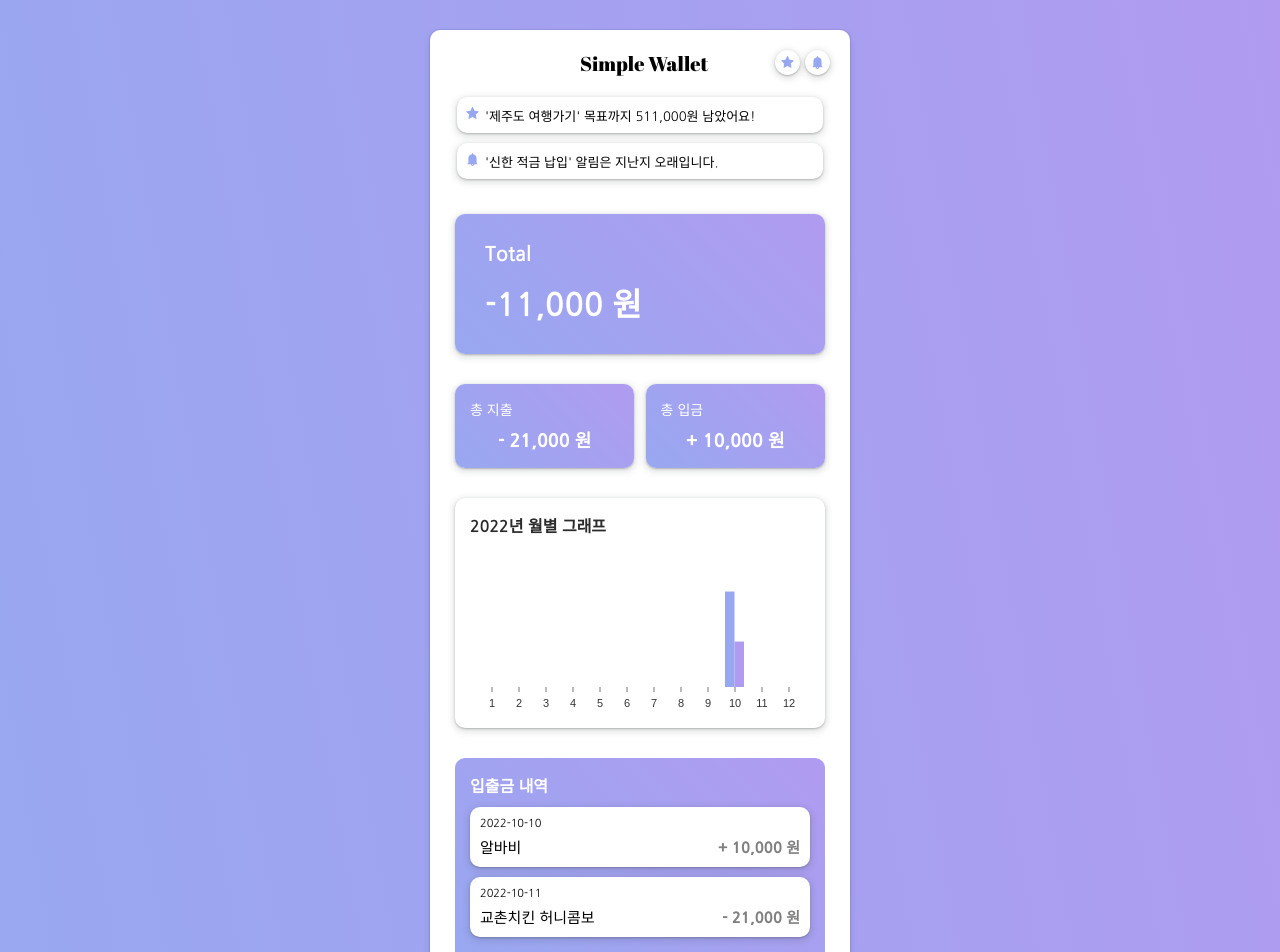
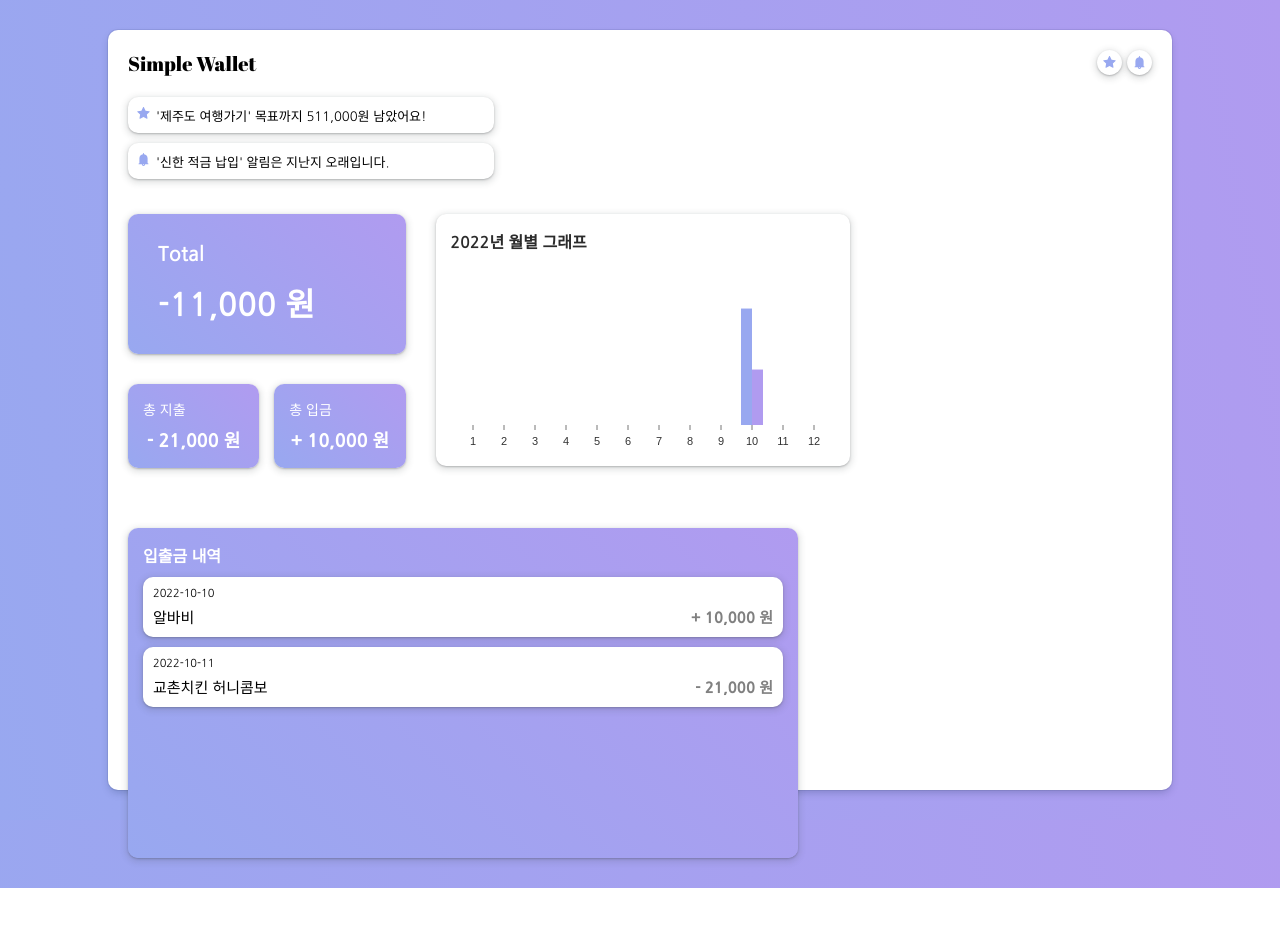
Before and after one commit to 5Suminsss2/Simple-Wallet, a React (Create React App) app: page / in a window 1280 px wide. Shown: the top 952 px of the page. After the commit the page ends 888 px from the top, so only its background shows below. Built offline with nearby package versions, Linux system fonts and the light colour scheme.

Commit message:
Design: 반응형 구현 중

```diff
--- a/src/components/AccountHistory/AccountHistory.js
+++ b/src/components/AccountHistory/AccountHistory.js
@@ -16,6 +16,14 @@ function AccountHistory({dataset}) {
     margin: 30px 0;
     border-radius: 10px;
     background: linear-gradient(45deg, #98a8f0, #b09bf0);
+
+    @media screen and (min-width: 1200px) {
+      width: 50vw;
+      height: 300px;
+      border-radius: 10px;
+      box-shadow: rgba(60, 64, 67, 0.3) 0px 1px 2px 0px,
+        rgba(60, 64, 67, 0.15) 0px 2px 6px 2px;
+    }
   `;
 
   const AccountHistoryTitle = styled.div`
--- a/src/components/Alarm/Alarm.js
+++ b/src/components/Alarm/Alarm.js
@@ -8,6 +8,9 @@ function Alarm() {
   // CSS
   const AlarmContainer = styled.section`
     margin-top: 10px;
+    @media screen and (min-width: 1200px) {
+      margin-left: 0px;
+    }
   `;
 
   // 목표 데이터 가져오기
--- a/src/components/CreateAccountHistory.js
+++ b/src/components/CreateAccountHistory.js
@@ -10,6 +10,11 @@ const CreateAccountHistoryContainer = styled.div`
   margin-bottom: 30px;
   border-radius: 10px;
   background: linear-gradient(45deg, #98a8f0, #b09bf0);
+
+  @media screen and (min-width: 1200px) {
+    margin-left: 30px;
+    margin-bottom: 10px;
+  }
 `;
 
 const CreateAccountHistoryTitle = styled.div`
@@ -17,6 +22,13 @@ const CreateAccountHistoryTitle = styled.div`
   font-weight: 700;
   color: #fff;
   margin-bottom: 10px;
+`;
+
+// 등록 취소 버튼
+const ButtonCotainer = styled.div`
+  @media screen and (min-width: 1200px) {
+    display: flex;
+  }
 `;
 
 const Button = styled.div`
@@ -37,6 +49,10 @@ const Button = styled.div`
     color: #979694;
   }
   font-weight: 700;
+
+  @media screen and (min-width: 1200px) {
+      display: none;
+  }
 `;
 
 // form css
@@ -174,6 +190,15 @@ function CreateAccountHistory({onSubmit}) {
     }
   },[deposit])
 
+  useEffect(()=>{
+    // 화면 사이즈에 따라 입출금 폼 보여주기 여부 판별
+    if(window.screen.width > 1200){
+      setOpen(true);
+     } else {
+      setOpen(false);
+     }
+  },[])
+
   return (
     <div>
       {open === true ? (
@@ -245,6 +270,8 @@ function CreateAccountHistory({onSubmit}) {
               />
             </form>
           </CreateAccountHistoryContainer>
+
+          <ButtonCotainer>
             <Button backgroundColor="#fff" onClick={handleSubmit}>
               등록
             </Button>
@@ -255,6 +282,7 @@ function CreateAccountHistory({onSubmit}) {
             >
               닫기
             </Button>
+          </ButtonCotainer>
         </div>
       ) : (
         <Button onClick={handleAddHistory}>새 거래내역 추가</Button>
--- a/src/components/GraphAccount.js
+++ b/src/components/GraphAccount.js
@@ -13,6 +13,13 @@ const ChartContainer = styled.div`
   border-radius: 10px;
   box-shadow: rgb(60 64 67 / 30%) 0px 1px 2px 0px,
     rgb(60 64 67 / 15%) 0px 2px 6px 2px;
+
+  @media screen and (min-width: 1200px) {
+    margin-top: 35px;
+    margin-left: 30px;
+    height: 222px;
+    width: 30vw;
+  }
 `;
 
 const ChartTitle = styled.div`
--- a/src/components/Title.js
+++ b/src/components/Title.js
@@ -29,6 +29,11 @@ function Title() {
     margin-left: 130px;
     font-size: 20px;
     font-family: "Abril Fatface", cursive;
+    @media screen and (min-width: 1200px) {
+      margin-left: 0px;
+      font-size: 20px;
+      font-family: "Abril Fatface", cursive;
+    }
   `;
 
   const IconPart = styled.div`
--- a/src/components/Total.js
+++ b/src/components/Total.js
@@ -19,12 +19,17 @@ function Total({ dataset }) {
     background: linear-gradient(45deg, #98a8f0, #b09bf0);
     box-shadow: rgba(60, 64, 67, 0.3) 0px 1px 2px 0px,
       rgba(60, 64, 67, 0.15) 0px 2px 6px 2px;
+
+    @media screen and (min-width: 1200px) {
+      width: 17vw;
+    }
   `;
 
   const TotalTitle = styled.div`
     margin-top: 25px;
     font-size: 20px;
     font-weight: 700;
+
   `;
 
   const TotalAccount = styled.div`
@@ -48,6 +53,12 @@ function Total({ dataset }) {
     background: linear-gradient(45deg, #98a8f0, #b09bf0);
     box-shadow: rgba(60, 64, 67, 0.3) 0px 1px 2px 0px,
       rgba(60, 64, 67, 0.15) 0px 2px 6px 2px;
+
+    @media screen and (min-width: 1200px) {
+      &:first-child {
+        margin-right: 15px;
+      }
+    }
   `;
 
   const SeperateTotalTitle = styled.div`
--- a/src/pages/Main.js
+++ b/src/pages/Main.js
@@ -30,6 +30,25 @@ function Main() {
     border-radius: 10px;
     box-shadow: rgba(9, 30, 66, 0.25) 0px 4px 8px -2px,
       rgba(9, 30, 66, 0.08) 0px 0px 0px 1px;
+
+    @media screen and (min-width: 1200px) {
+      width: 80vw;
+      height: 90vh;
+      justify-content: flex-start;
+      align-items: flex-start;
+    }
+  `;
+
+  const ToatalAndGraph = styled.section`
+    @media screen and (min-width: 1200px) {
+      display: flex;
+    }
+  `;
+
+  const AccountHistoryContainer = styled.section`
+    @media screen and (min-width: 1200px) {
+      display: flex;
+    }
   `;
 
   const dataset = useRecoilValue(datasetState);
@@ -38,10 +57,14 @@ function Main() {
     <Wrapper>
       <Title />
       <Alarm />
-      <Total dataset={dataset} />
-      <GraphAccount dataset={dataset} />
-      <AccountHistory dataset={dataset} />
-      <CreateAccountHistory />
+      <ToatalAndGraph>
+        <Total dataset={dataset} />
+        <GraphAccount dataset={dataset} />
+      </ToatalAndGraph>
+      <AccountHistoryContainer>
+        <AccountHistory dataset={dataset} />
+        <CreateAccountHistory />
+      </AccountHistoryContainer>
       {currentAlarmState ? <AlarmModal /> : null}
       {currentGoalState ? <GoalModal /> : null}
     </Wrapper>
```
Lines whose indentation alone changed are shown as unchanged.
